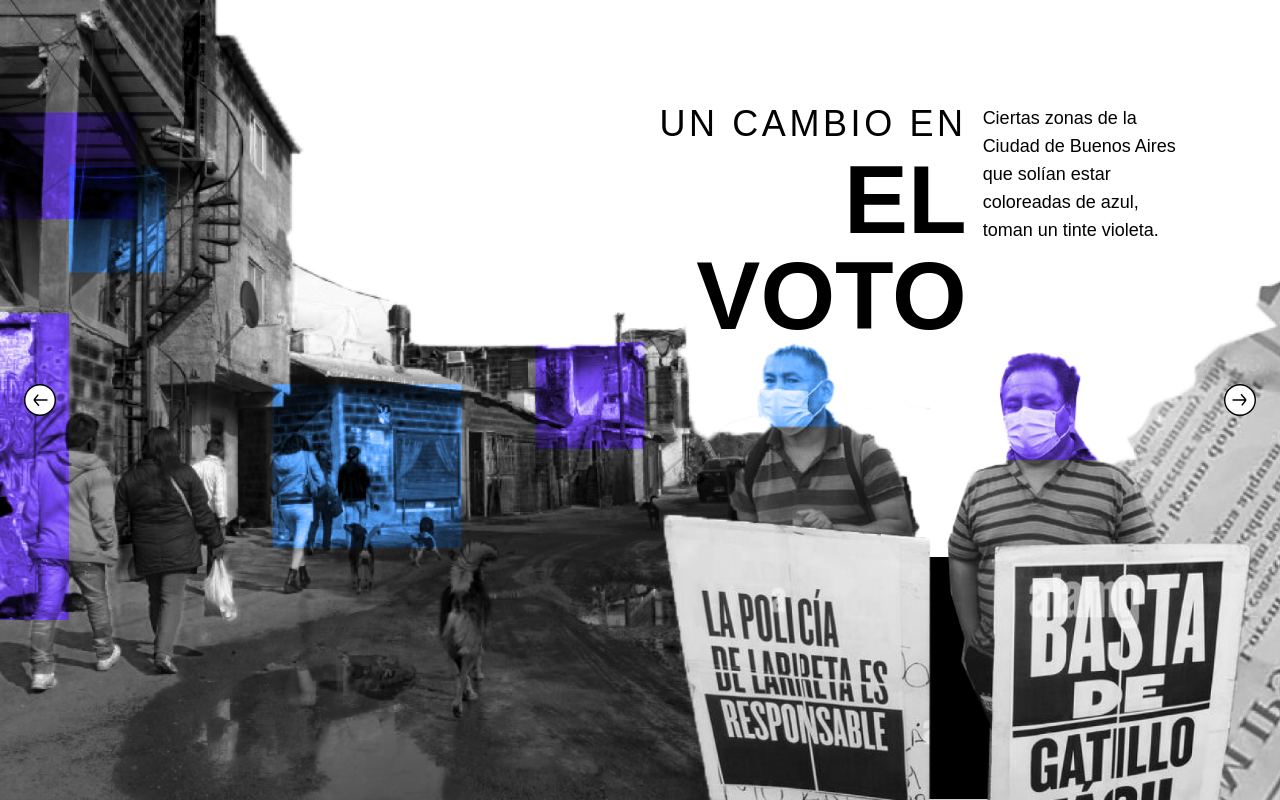
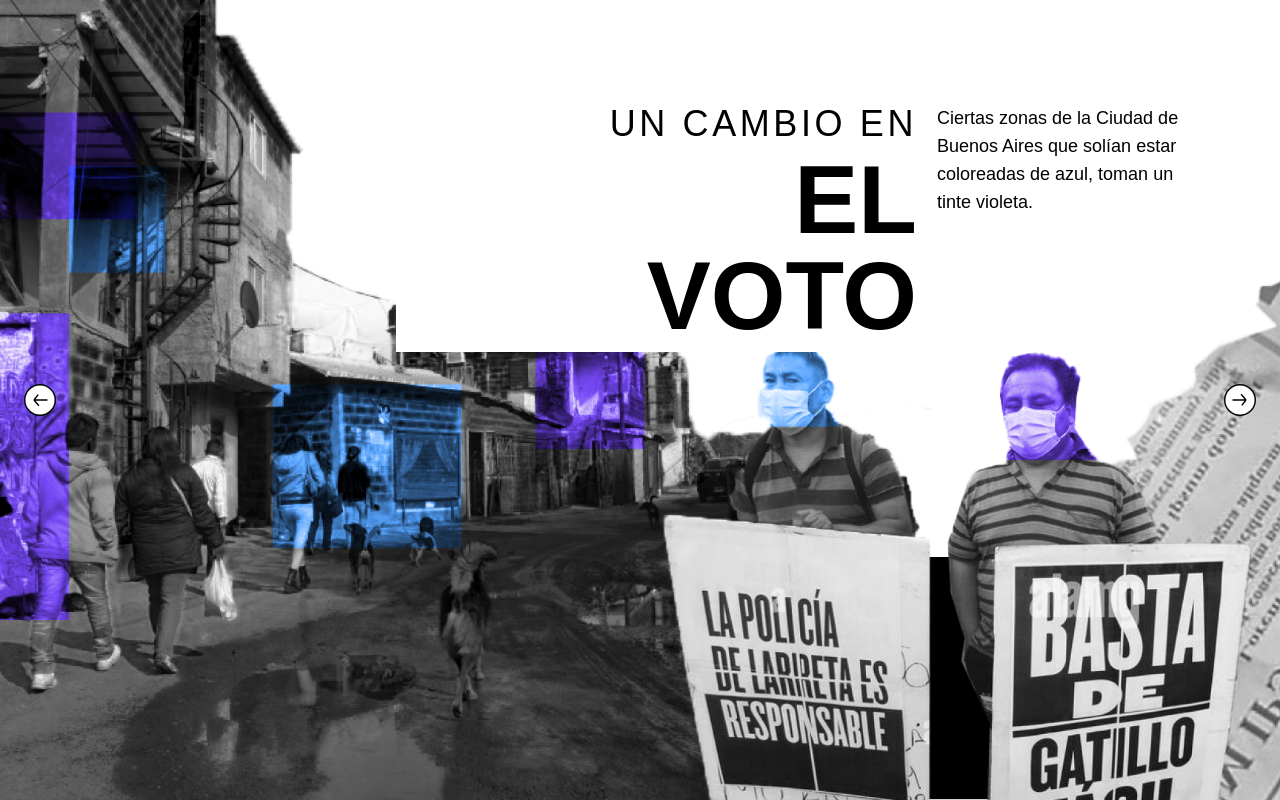
Before and after one commit to luzalbaposse/vd-elecciones-paso-2023, a Next.js app in the folder portenos-y-el-futuro-del-pais/: page /cambio-voto in a window 1280 px wide. Built offline with nearby package versions, Linux system fonts and the light colour scheme.

Commit message:
last changes
[ x ] Arreglar layout en Cambio de voto
[ x ] ajustar ancho de pagina en sustitución
[ x ] Elegir a nadie mas a la izquierda

```diff
--- a/portenos-y-el-futuro-del-pais/app/cambio-voto/page.tsx
+++ b/portenos-y-el-futuro-del-pais/app/cambio-voto/page.tsx
@@ -10,7 +10,7 @@ export default function Home() {
     <div className="absolute">
         <NavigationButtons prevUrl="/eleccion-portenos" nextUrl="/mapas-caba" />
     </div>
-    <div className="flex space-x-4 mr-0 ml-96 mb-auto mt-2 text-left">
+    <div className="flex space-x-5 mr-0 ml-[300px] mb-auto mt-2 text-left bg-white">
         <div className="text-right ml-32">
         <h1 className="text-black font-montserrat text-4xl font-light tracking-widest	mb-2">
           UN CAMBIO EN
--- a/portenos-y-el-futuro-del-pais/app/dato-pobreza/page.tsx
+++ b/portenos-y-el-futuro-del-pais/app/dato-pobreza/page.tsx
@@ -7,7 +7,7 @@ export default function Home() {
     <main className="flex min-h-screen flex-col items-center justify-center p-24 bg-white bg-cover bg-center" style={{ backgroundImage: `url(/votes-difference-bg.png)`,     transition: 'background-image 0.5s ease-in-out'
   }}>
     <div className="absolute">
-        <NavigationButtons prevUrl="/mapaas-caba" nextUrl="/nueva-lider" />
+        <NavigationButtons prevUrl="/mapas-caba" nextUrl="/nueva-lider" />
     </div>
     <div className="w-6/12	mr-2 ml-96 mb-auto mt-2 text-left">
         <p className="text-black font-montserrat text-lg mb-12 bg-white">
--- a/portenos-y-el-futuro-del-pais/app/mapas-caba/page.tsx
+++ b/portenos-y-el-futuro-del-pais/app/mapas-caba/page.tsx
@@ -3,7 +3,7 @@ import NavigationButtons from '../components/NavButtons';
 
 export default function Home() {
   return (
-    <main className="flex max-h-screen min-h-screen flex-col items-center justify-center p-24 bg-cover bg-white bg-center bg-white relative">
+    <main className="flex max-w-screen max-h-screen min-h-screen flex-col items-center justify-center p-24 bg-cover bg-white bg-center bg-white relative">
       <div className="absolute z-0">
         <NavigationButtons prevUrl="/cambio-voto" nextUrl="/dato-pobreza" />
       </div>
--- a/portenos-y-el-futuro-del-pais/app/nadie-voto/page.tsx
+++ b/portenos-y-el-futuro-del-pais/app/nadie-voto/page.tsx
@@ -9,7 +9,7 @@ export default function Home() {
     <div className="absolute">
         <NavigationButtons prevUrl="/nueva-lider" nextUrl="/votos-en-blanco" />
     </div>
-  <div className="flex flex-col items-start mt-12 ml-56 mr-auto">
+  <div className="flex flex-col items-start mt-12 ml-[150px] mr-auto">
   <h1 className="text-black text-right font-montserrat text-4xl font-light tracking-widest mb-2 bg-white">
       ELEGIR A
     </h1>
```
